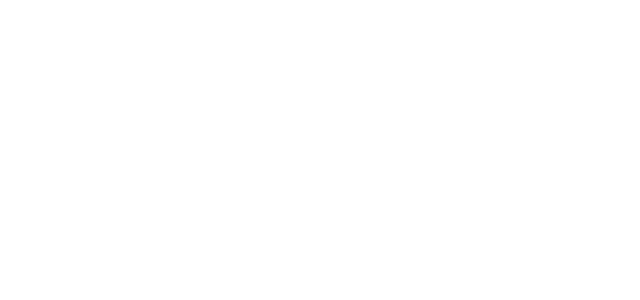
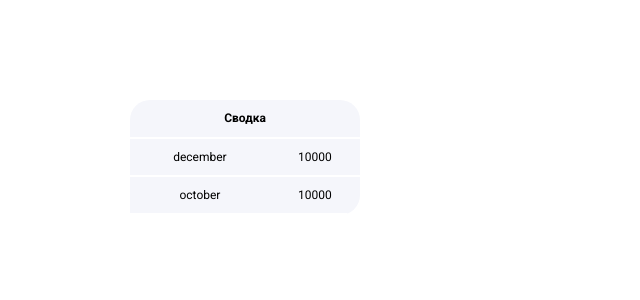
Before and after one commit to yankyrychenko/goit-react-project, a React (Create React App) app: page / in a window 1280 px wide. Shown: the top 300 px of the page, without its empty margins (0-640 px from the left). Built offline with nearby package versions, Linux system fonts and the light colour scheme.

Commit message:
added styles

```diff
--- a/src/App.js
+++ b/src/App.js
@@ -1,10 +1,11 @@
 import React from 'react';
 import Container from './components/Container';
+import Summary from './components/Summary/Summary';
 
 export default function App() {
   return (
     <>
-      <Container></Container>
+      <Summary></Summary>
     </>
   );
 }
--- /dev/null
+++ b/src/components/Summary/Summary.js
@@ -0,0 +1,30 @@
+import React from 'react';
+import Container from '../Container';
+import styles from './Summary.module.scss';
+
+const Summary = () => {
+  return (
+    <Container>
+      <table className={styles.table}>
+        <tr key="sum">
+          <th className={styles.tableHeader} colspan="2">
+            Cводка
+          </th>
+        </tr>
+        <tr key="">
+          {/* пример */}
+
+          <th>december</th>
+          <th>10000</th>
+        </tr>
+        <tr key="">
+          {/*пример */}
+          <th>october</th>
+          <th>10000</th>
+        </tr>
+      </table>
+    </Container>
+  );
+};
+
+export default Summary;
--- /dev/null
+++ b/src/components/Summary/Summary.module.scss
@@ -0,0 +1,22 @@
+@import '../../styles/mixins';
+@import '../../styles/variables';
+
+.table {
+  width: 230px;
+  margin-top: 100px;
+
+  border-collapse: collapse;
+  border-radius: 20px 20px 20px 0px;
+  overflow: hidden;
+}
+
+.tableHeader {
+  font-weight: 700;
+}
+
+.table th {
+  height: 38px;
+  background-color: $primary-gray-color;
+
+  border-bottom: 2px solid white;
+}
```
